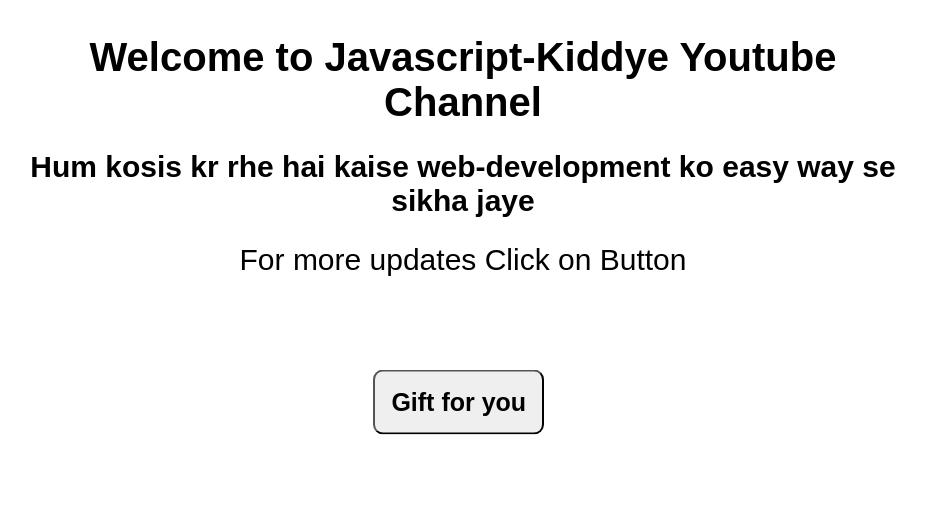
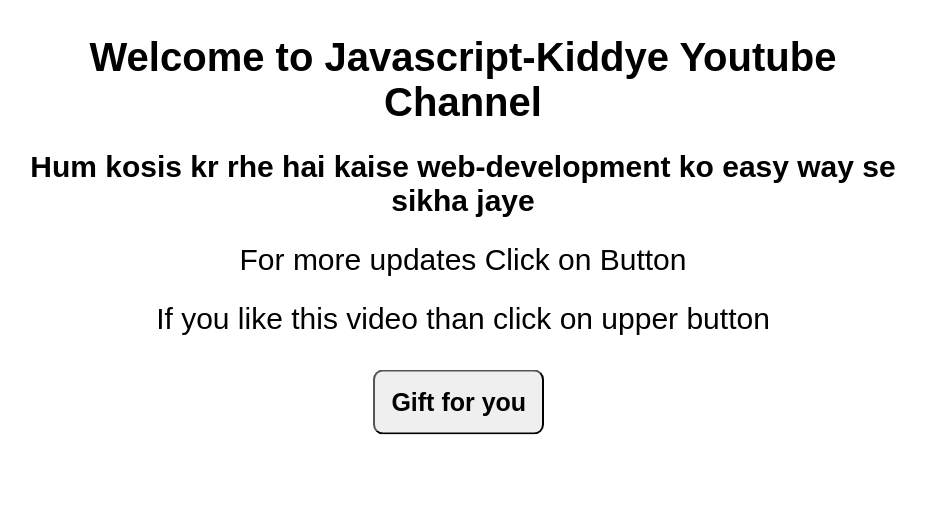
Before and after one commit to JavascriptFolks/Tutorial-5, a plain HTML site: page index.html in a window 1280 px wide. Shown: the whole page, without its empty margins (177-1103 px from the left). Drawn offline with Linux system fonts and the light colour scheme.

Commit message:
deployment video

```diff
--- a/index.html
+++ b/index.html
@@ -16,6 +16,7 @@
         <div class="vertical-center">
             <button class='button'><a href="https://www.youtube.com/@JavaScriptFolks" target='_blank'>Gift for you</a></button>
         </div>
+        <p class='line'>If you like this video than click on upper button</p>
         </div>
     </div>
 </body>
```
